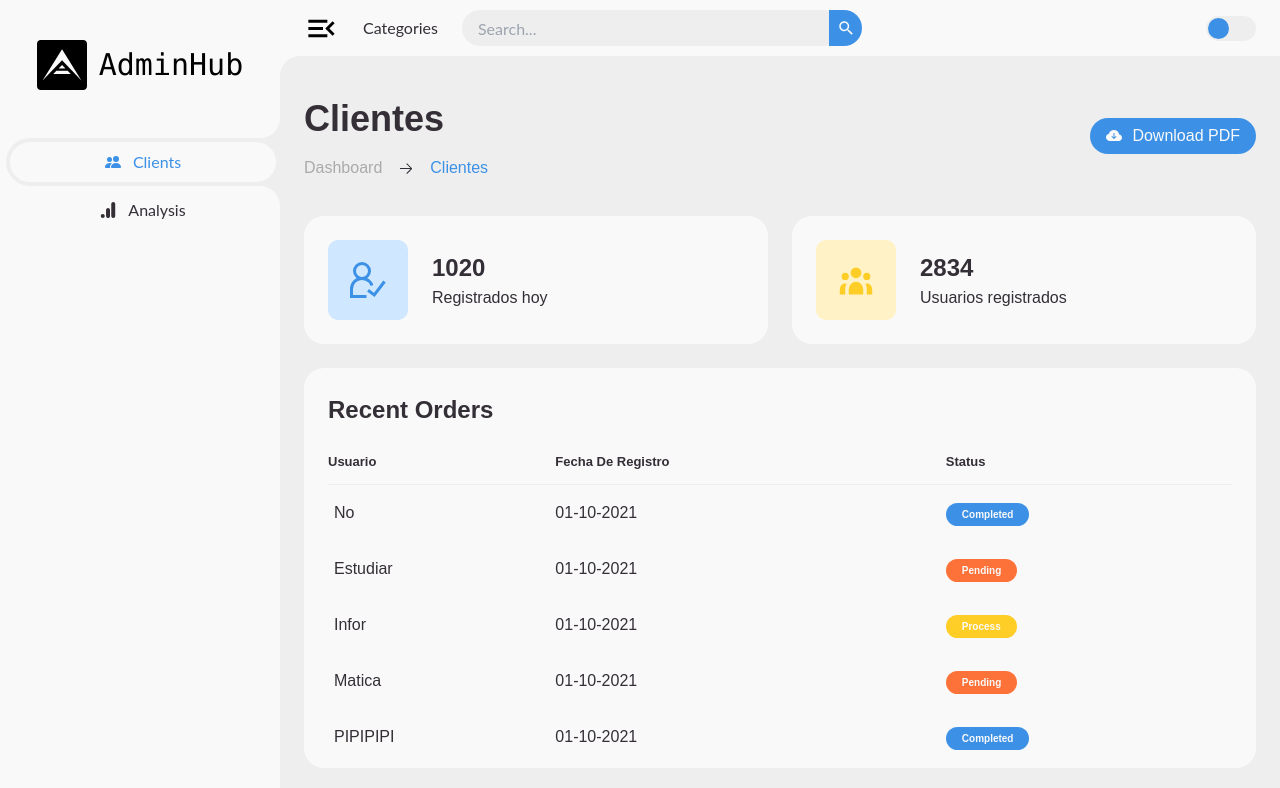
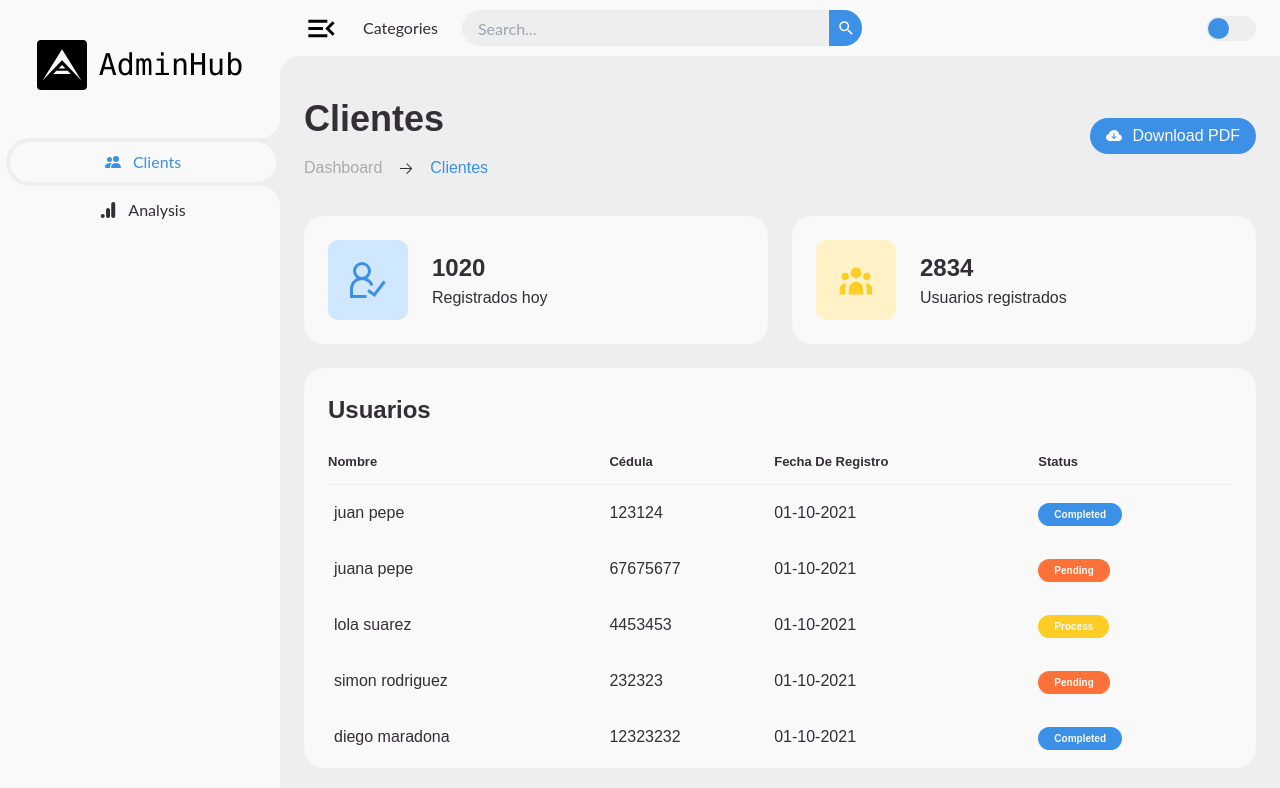
Before and after one commit to Tghoz/Project-vite, a React (Vite) app: page / in a window 1280 px wide. Shown: the top 788 px of the page. Built offline with nearby package versions, Linux system fonts and the light colour scheme.

Commit message:
commit astetik cmo la chaviza

```diff
--- a/src/pages/Clients.jsx
+++ b/src/pages/Clients.jsx
@@ -50,14 +50,15 @@ function Clients() {
       <div className="table-data">
         <div className="order">
           <div className="head">
-            <h3>Recent Orders</h3>
+            <h3>Usuarios</h3>
             <i className="bx bx-search"></i>
             <i className="bx bx-filter"></i>
           </div>
           <table>
             <thead>
               <tr>
-                <th>Usuario</th>
+                <th>Nombre</th>
+                <th>Cédula </th>
                 <th>Fecha De Registro</th>
                 <th>Status</th>
               </tr>
@@ -65,8 +66,9 @@ function Clients() {
             <tbody>
               <tr>
                 <td>
-                  <p>No</p>
+                  <p>juan pepe</p>
                 </td>
+                <td>123124</td>
                 <td>01-10-2021</td>
                 <td>
                   <span className="status completed">Completed</span>
@@ -74,8 +76,9 @@ function Clients() {
               </tr>
               <tr>
                 <td>
-                  <p>Estudiar</p>
+                  <p>juana pepe</p>
                 </td>
+                <td>67675677</td>
                 <td>01-10-2021</td>
                 <td>
                   <span className="status pending">Pending</span>
@@ -83,8 +86,9 @@ function Clients() {
               </tr>
               <tr>
                 <td>
-                  <p>Infor</p>
+                  <p>lola suarez</p>
                 </td>
+                <td>4453453</td>
                 <td>01-10-2021</td>
                 <td>
                   <span className="status process">Process</span>
@@ -92,8 +96,9 @@ function Clients() {
               </tr>
               <tr>
                 <td>
-                  <p>Matica</p>
+                  <p>simon rodriguez</p>
                 </td>
+                <td>232323</td>
                 <td>01-10-2021</td>
                 <td>
                   <span className="status pending">Pending</span>
@@ -101,8 +106,9 @@ function Clients() {
               </tr>
               <tr>
                 <td>
-                  <p>PIPIPIPI</p>
+                  <p>diego maradona</p>
                 </td>
+                <td>12323232</td>
                 <td>01-10-2021</td>
                 <td>
                   <span className="status completed">Completed</span>
```
